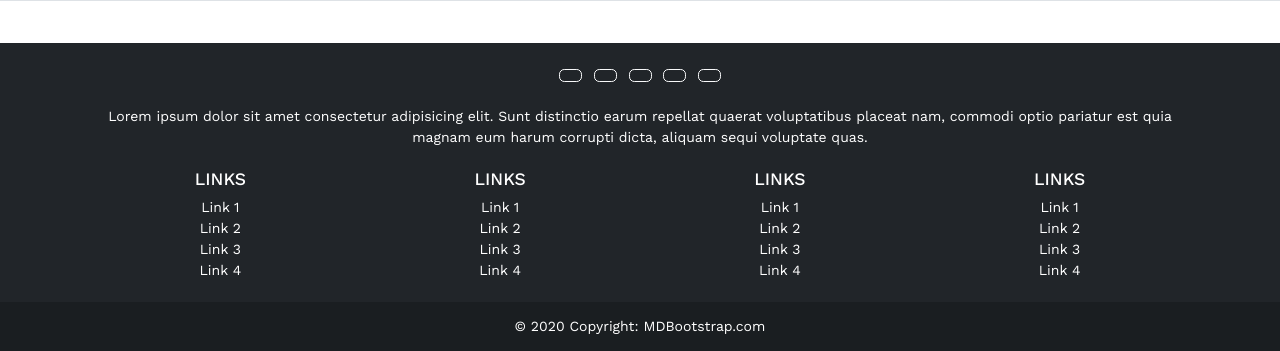
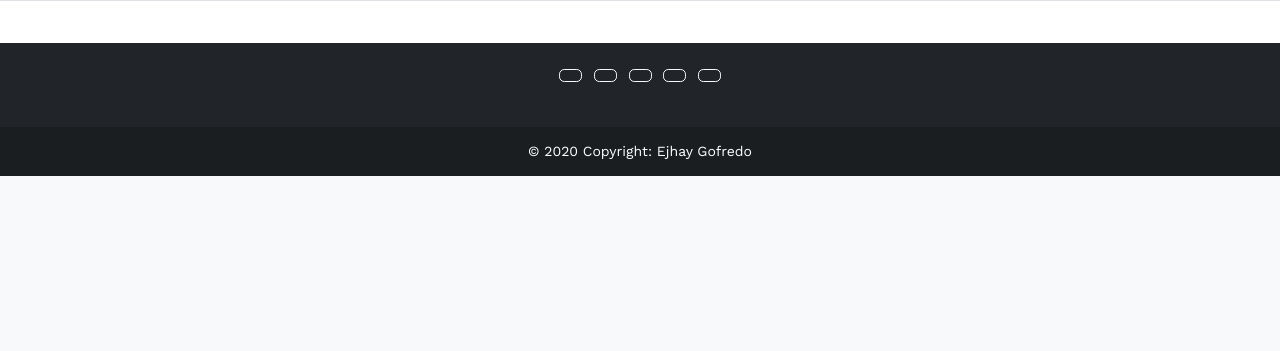
Before and after one commit to Ejxzdevs/Real-Estate-Management-System, a PHP site: page / in a window 1280 px wide. Shown: the part 2332-2683 px from the top of the page. After the commit the page ends 2508 px from the top, so only its background shows below. Run offline with PHP 8.4, Linux system fonts and the light colour scheme; data that the repository does not hold is empty; some libraries are stand-ins or nearby versions.

Commit message:
remove links

```diff
--- a/app/view/components/footer.php
+++ b/app/view/components/footer.php
@@ -1,149 +1,31 @@
-
-
-<!-- Footer -->
 <footer class="bg-dark text-center text-white">
-  <!-- Grid container -->
   <div class="container p-4">
-    <!-- Section: Social media -->
     <section class="mb-4">
       <!-- Facebook -->
       <a class="btn btn-outline-light btn-floating m-1" href="#!" role="button"
         > <i class="bi bi-facebook"></i>
       </a>
-
       <!-- Twitter -->
       <a class="btn btn-outline-light btn-floating m-1" href="#!" role="button"
         > <i class="bi bi-twitter"></i>
       </a>
-
       <!-- Google -->
       <a class="btn btn-outline-light btn-floating m-1" href="#!" role="button">
         <i class="bi bi-google"></i>
       </a>
-
       <!-- Instagram -->
       <a class="btn btn-outline-light btn-floating m-1" href="#!" role="button">
         <i class="bi bi-instagram"></i>
       </a>
-
       <!-- Linkedin -->
       <a class="btn btn-outline-light btn-floating m-1" href="#!" role="button">
         <i class="bi bi-linkedin"></i>
       </a>
-
-    </section>
-    <!-- Section: Social media -->
-
-
-    <!-- Section: Text -->
-    <section class="mb-4">
-      <p>
-        Lorem ipsum dolor sit amet consectetur adipisicing elit. Sunt distinctio earum
-        repellat quaerat voluptatibus placeat nam, commodi optio pariatur est quia magnam
-        eum harum corrupti dicta, aliquam sequi voluptate quas.
-      </p>
-    </section>
-    <!-- Section: Text -->
-
-    <!-- Section: Links -->
-    <section class="">
-      <!--Grid row-->
-      <div class="row">
-        <!--Grid column-->
-        <div class="col-lg-3 col-md-6 mb-4 mb-md-0">
-          <h5 class="text-uppercase">Links</h5>
-
-          <ul class="list-unstyled mb-0">
-            <li>
-              <a href="#!" class="text-white">Link 1</a>
-            </li>
-            <li>
-              <a href="#!" class="text-white">Link 2</a>
-            </li>
-            <li>
-              <a href="#!" class="text-white">Link 3</a>
-            </li>
-            <li>
-              <a href="#!" class="text-white">Link 4</a>
-            </li>
-          </ul>
-        </div>
-        <!--Grid column-->
-
-        <!--Grid column-->
-        <div class="col-lg-3 col-md-6 mb-4 mb-md-0">
-          <h5 class="text-uppercase">Links</h5>
-
-          <ul class="list-unstyled mb-0">
-            <li>
-              <a href="#!" class="text-white">Link 1</a>
-            </li>
-            <li>
-              <a href="#!" class="text-white">Link 2</a>
-            </li>
-            <li>
-              <a href="#!" class="text-white">Link 3</a>
-            </li>
-            <li>
-              <a href="#!" class="text-white">Link 4</a>
-            </li>
-          </ul>
-        </div>
-        <!--Grid column-->
-
-        <!--Grid column-->
-        <div class="col-lg-3 col-md-6 mb-4 mb-md-0">
-          <h5 class="text-uppercase">Links</h5>
-
-          <ul class="list-unstyled mb-0">
-            <li>
-              <a href="#!" class="text-white">Link 1</a>
-            </li>
-            <li>
-              <a href="#!" class="text-white">Link 2</a>
-            </li>
-            <li>
-              <a href="#!" class="text-white">Link 3</a>
-            </li>
-            <li>
-              <a href="#!" class="text-white">Link 4</a>
-            </li>
-          </ul>
-        </div>
-        <!--Grid column-->
-
-        <!--Grid column-->
-        <div class="col-lg-3 col-md-6 mb-4 mb-md-0">
-          <h5 class="text-uppercase">Links</h5>
-
-          <ul class="list-unstyled mb-0">
-            <li>
-              <a href="#!" class="text-white">Link 1</a>
-            </li>
-            <li>
-              <a href="#!" class="text-white">Link 2</a>
-            </li>
-            <li>
-              <a href="#!" class="text-white">Link 3</a>
-            </li>
-            <li>
-              <a href="#!" class="text-white">Link 4</a>
-            </li>
-          </ul>
-        </div>
-        <!--Grid column-->
-      </div>
-      <!--Grid row-->
-    </section>
-    <!-- Section: Links -->
   </div>
-  <!-- Grid container -->
 
   <!-- Copyright -->
   <div class="text-center p-3" style="background-color: rgba(0, 0, 0, 0.2);">
     © 2020 Copyright:
-    <a class="text-white" href="https://mdbootstrap.com/">MDBootstrap.com</a>
+    <a class="text-white">Ejhay Gofredo</a>
   </div>
-  <!-- Copyright -->
 </footer>
-<!-- Footer -->
```
